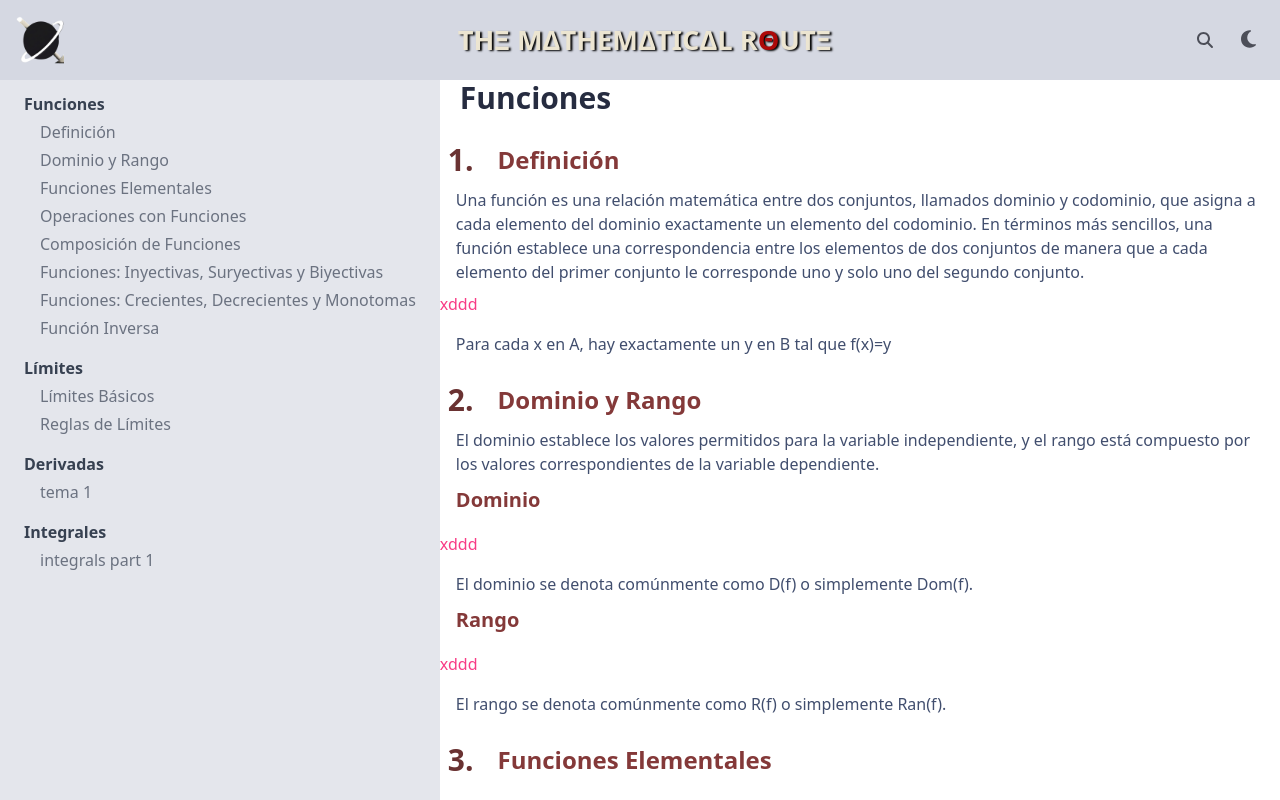
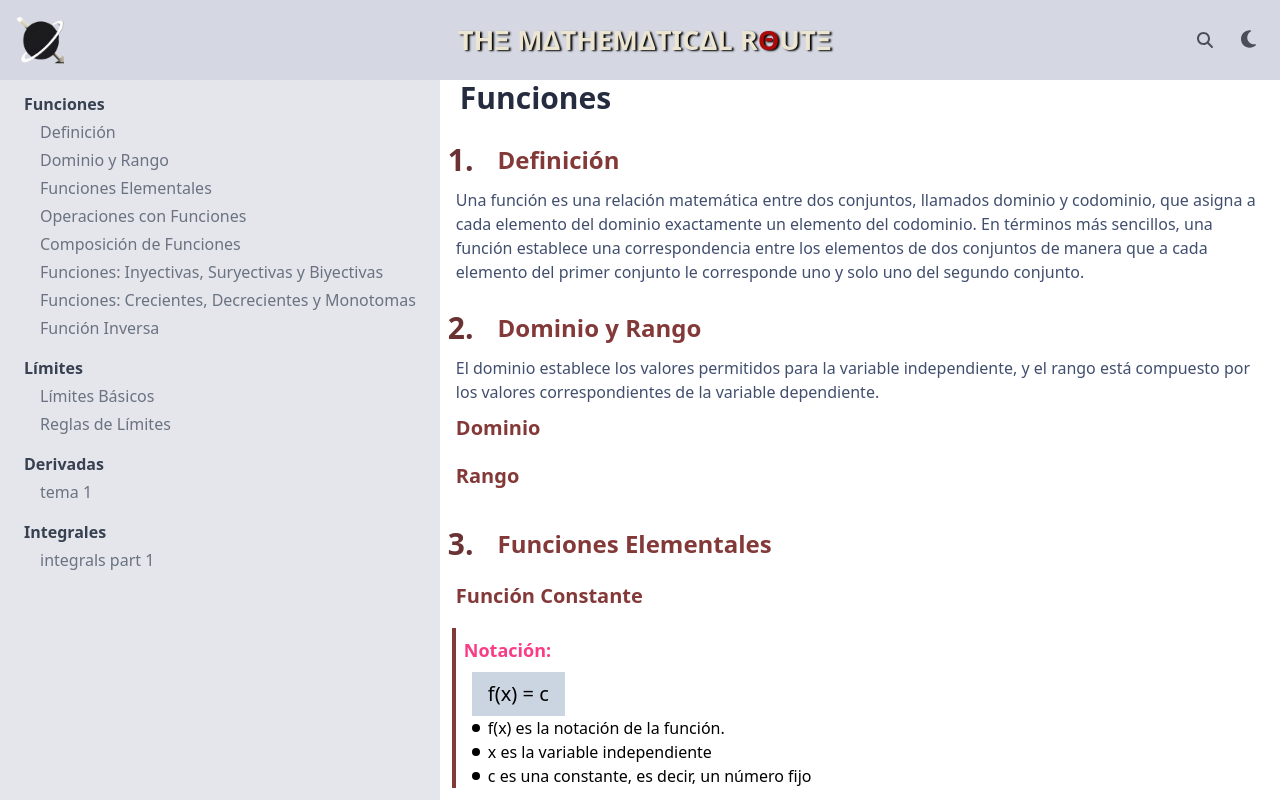
Before and after one commit to qwik-zgheib/MathematicalRoute, a React (Vite) app: page /home/functions in a window 1280 px wide. Shown: the top 800 px of the page. Built offline with nearby package versions, Linux system fonts and the light colour scheme.

Commit message:
Function.jsx component modify --*--

```diff
--- a/src/components/Functions.jsx
+++ b/src/components/Functions.jsx
@@ -1,12 +1,16 @@
+import PropTypes from 'prop-types'
+
 import dataFunctions from '../db/functions.json'
 
-// eslint-disable-next-line react/prop-types
+import { faCircle } from '@fortawesome/free-solid-svg-icons'
+import { FontAwesomeIcon } from '@fortawesome/react-fontawesome'
+
 const Text = ({ id, content, color, fonts }) => {
-  const { text, num } = color || { text: '', num: '' }
-  const { textSize, weight, numSize, height } = fonts || { textSize: '', weight: '', height: '', numSize: '' }
-  if (!content || content === '') {
-    return null
-  }
+  const { text, num } = color
+  const { textSize, weight, numSize, height } = fonts
+
+  if (!content || content === '') return null
+
   return (
     <div className={`flex items-center ${height} ${weight}`}>
       {id ? <span className={`${num} ${numSize} px-2`}>{id}.</span> : null}
@@ -15,12 +19,28 @@ const Text = ({ id, content, color, fonts }) => {
   )
 }
 
-// eslint-disable-next-line react/prop-types
 const Notation = ({ notation }) => {
+  const count = notation?.length !== 1 ? true : false
+
+  if (notation.filter((item) => item.name !== '').length === 0) return null
+
   return (
-    <div className="flex items-center py-2">
-      <span className="text-[#f83c86]">{notation}</span>
-    </div>
+    <>
+      {notation
+        .filter((item) => item.name !== '')
+        .map(({ id, name, details }, index) => (
+          <div className="flex flex-col items-start px-2 my-2 ml-3 border-l-4 border-lotus-800" key={index}>
+            <span className="text-[#f83c86] py-2 font-bold text-lg">{count ? id : null} Notación:</span>
+            <span className="ml-2 px-4 py-2 font-medium text-xl bg-slate-300">{name}</span>
+            {details.map((item, index) => (
+              <div className="px-2 flex gap-2 items-center justify-center" key={index}>
+                <FontAwesomeIcon icon={faCircle} className="text-sm w-2 h-2" />
+                <span className="">{item}</span>
+              </div>
+            ))}
+          </div>
+        ))}
+    </>
   )
 }
 
@@ -39,7 +59,7 @@ const Functions = () => {
     topic: { textSize: 'text-2xl', weight: 'font-bold', height: 'h-14', numSize: 'text-3xl' },
     subtopic: { textSize: 'text-xl', weight: 'font-semibold', height: 'h-12' },
     text: { textSize: 'text-base', weight: 'font-normal', height: 'h-auto' },
-    property: { textSize: '', weight: '' },
+    property: { textSize: 'text-base  ', weight: '' },
     example: { textSize: '', weight: '' },
     exercise: { textSize: '', weight: '' },
     resolution: { textSize: '', weight: '' },
@@ -58,18 +78,7 @@ const Functions = () => {
             <div key={subtopicIndex} className="flex flex-col">
               <Text content={subtopic} color={colors.subtopic} fonts={fonts.subtopic} />
 
-              <Notation notation={'xddd'} />
-
-              {notation.map(({ name, details }, notationIndex) => (
-                <div key={notationIndex} className="flex flex-col pt-2">
-                  <Text content={name} color={colors.text} fonts={{ ...fonts.text, textSize: 'text-xl' }} />
-                  <div className="flex flex-col">
-                    {details.map((detail, detailIndex) => (
-                      <Text key={detailIndex} content={detail} color={colors.text} fonts={fonts.text} />
-                    ))}
-                  </div>
-                </div>
-              ))}
+              <Notation notation={notation} />
             </div>
           ))}
         </div>
@@ -78,4 +87,29 @@ const Functions = () => {
   )
 }
 
+Text.propTypes = {
+  id: PropTypes.number,
+  content: PropTypes.string.isRequired,
+  color: PropTypes.shape({
+    text: PropTypes.string.isRequired,
+    num: PropTypes.string,
+  }),
+  fonts: PropTypes.shape({
+    textSize: PropTypes.string.isRequired,
+    weight: PropTypes.string.isRequired,
+    numSize: PropTypes.string,
+    height: PropTypes.string.isRequired,
+  }),
+}
+
+Notation.propTypes = {
+  notation: PropTypes.arrayOf(
+    PropTypes.shape({
+      id: PropTypes.number.isRequired,
+      name: PropTypes.string,
+      details: PropTypes.arrayOf(PropTypes.string).isRequired,
+    }),
+  ).isRequired,
+}
+
 export default Functions
```
